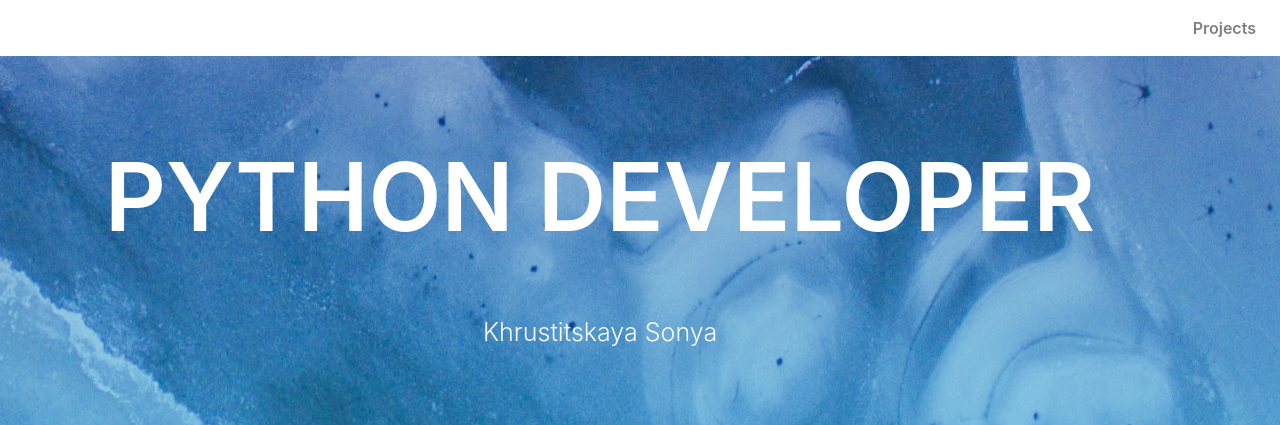
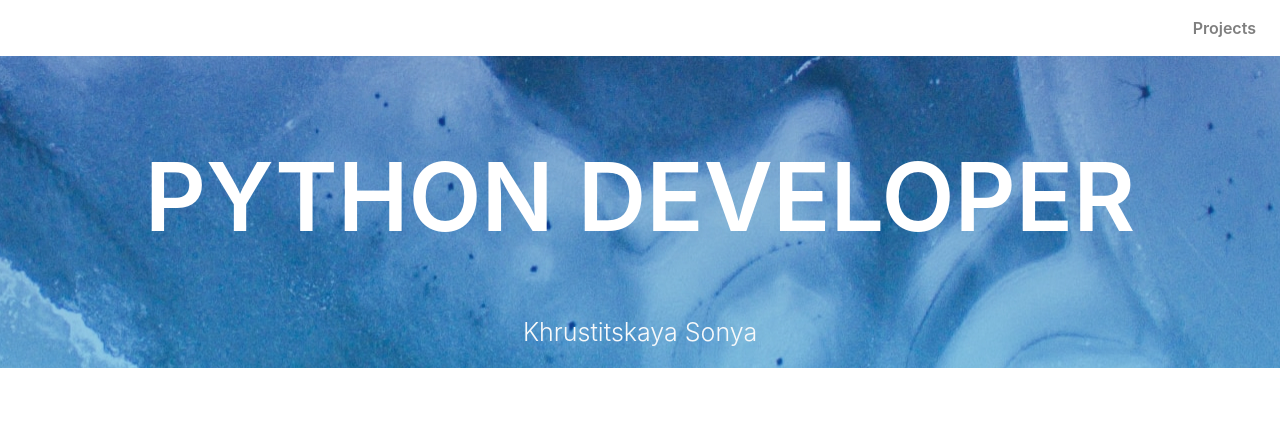
Before and after one commit to LinaGamer15/portfolio, a Flask app: page / in a window 1280 px wide. Shown: the top 425 px of the page. Run offline with Flask 2, Linux system fonts and the light colour scheme; data comes from the database, SQL or seed files in the repository; some libraries are stand-ins or nearby versions.

Commit message:
padding container

```diff
--- a/static/css/styles.css
+++ b/static/css/styles.css
@@ -26,7 +26,7 @@ div#title {
 }
 
 .container-pad {
-  padding: 5rem 5rem 5rem 0;
+  padding-top: 5rem;
 }
 
 .btn {
```
